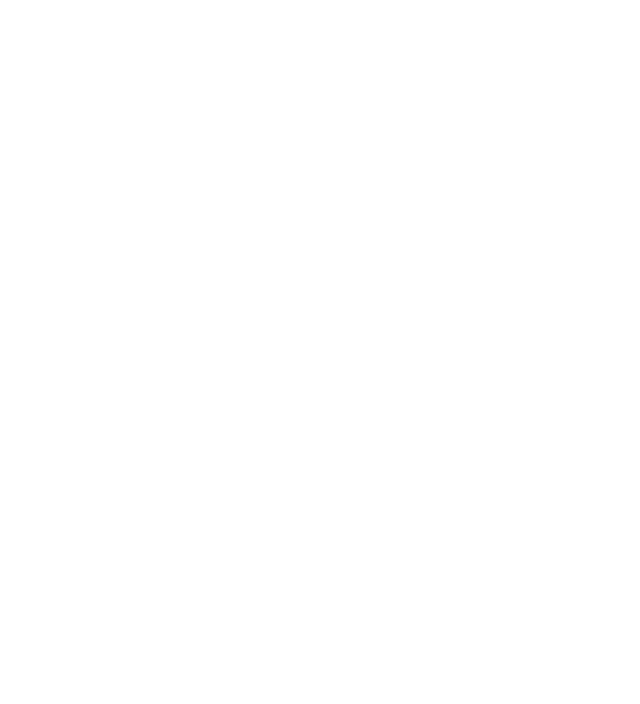
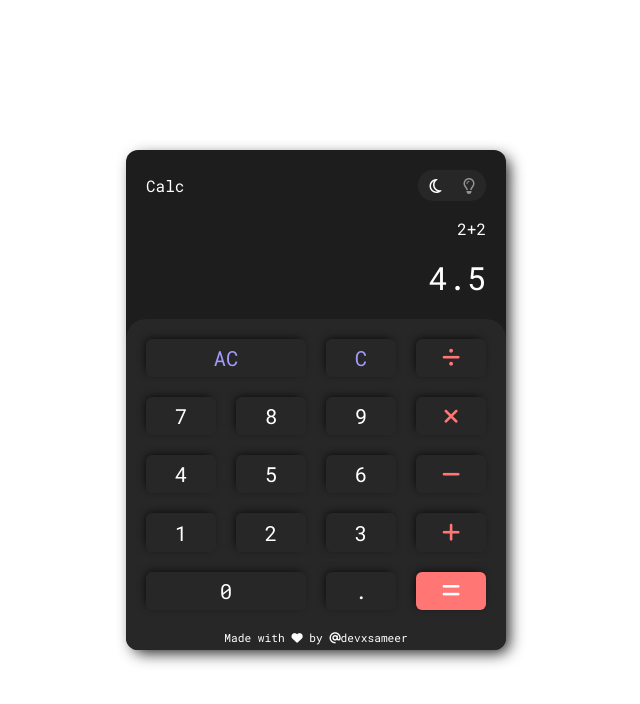
Before and after one commit to devxsameer/odin-calculator, a plain HTML site: page index.html in a window 1280 px wide. Shown: the whole page, without its empty margins (324-964 px from the left). Drawn offline with Linux system fonts and the light colour scheme.

Commit message:
style: :lipstick: Create Ui Of Calculator

```diff
--- a/index.html
+++ b/index.html
@@ -5,8 +5,53 @@
     <meta name="viewport" content="width=device-width, initial-scale=1.0" />
     <title>Odin Calculator</title>
     <link rel="stylesheet" href="./style.css" />
+    <script
+      src="https://kit.fontawesome.com/51f3728510.js"
+      crossorigin="anonymous"
+    ></script>
   </head>
   <body>
+    <div class="container">
+      <div class="calculator">
+        <div class="screen">
+          <div class="screen-header">
+            <span>Calc</span>
+            <div class="color-mode">
+              <i class="fa-regular fa-moon active-color"></i>
+              <i class="fa-regular fa-lightbulb"></i>
+            </div>
+          </div>
+          <div class="mini-screen">2+2</div>
+          <div class="main-screen">4.5</div>
+        </div>
+        <div class="wrapper">
+          <div class="button large-btn blue">AC</div>
+          <div class="button blue">C</div>
+          <div class="button red"><i class="fa-solid fa-divide"></i></div>
+          <div class="button">7</div>
+          <div class="button">8</div>
+          <div class="button">9</div>
+          <div class="button red"><i class="fa-solid fa-xmark"></i></div>
+          <div class="button">4</div>
+          <div class="button">5</div>
+          <div class="button">6</div>
+          <div class="button red"><i class="fa-solid fa-minus"></i></div>
+          <div class="button">1</div>
+          <div class="button">2</div>
+          <div class="button">3</div>
+          <div class="button red"><i class="fa-solid fa-plus"></i></div>
+          <div class="button large-btn">0</div>
+          <div class="button">.</div>
+          <div class="button special"><i class="fa-solid fa-equals"></i></div>
+        </div>
+        <div class="footer">
+          Made with <i class="fa-solid fa-heart"></i> by
+          <a href="https://github.com/devxsameer" target="_blank"
+            ><i class="fa-solid fa-at"></i>devxsameer</a
+          >
+        </div>
+      </div>
+    </div>
     <script src="./script.js"></script>
   </body>
 </html>
--- a/style.css
+++ b/style.css
@@ -0,0 +1,124 @@
+@import url("https://fonts.googleapis.com/css2?family=Roboto+Mono:ital,wght@0,100..700;1,100..700&display=swap");
+* {
+  margin: 0;
+  padding: 0;
+  box-sizing: border-box;
+}
+:root {
+  font-family: "Roboto Mono", monospace;
+  --primary-color: #1d1d1d;
+  --secondary-color: #282727;
+  --text-color: white;
+  --text-secondary-color: rgba(255, 255, 255, 0.5);
+  --button-color-primary: #ff7675;
+  --button-color-secondary: #a29bfe;
+}
+.container {
+  background-color: var(--text-color);
+  height: 100vh;
+  display: flex;
+  align-items: center;
+  justify-content: center;
+}
+.calculator {
+  width: 380px;
+  height: 500px;
+  background-color: var(--primary-color);
+  border-radius: 12px;
+  box-shadow: 5px 5px 15px -2px var(--primary-color);
+  display: flex;
+  flex-direction: column;
+  justify-content: stretch;
+  overflow: hidden;
+}
+/* Main Screen */
+.screen,
+.wrapper {
+  padding: 20px;
+}
+.screen {
+  flex: 35%;
+  display: flex;
+  flex-direction: column;
+  justify-content: space-between;
+}
+.mini-screen,
+.main-screen {
+  text-align: right;
+  color: var(--text-color);
+}
+.main-screen {
+  font-size: 2rem;
+}
+.screen-header {
+  display: flex;
+  align-items: center;
+  justify-content: space-between;
+  color: var(--text-color);
+}
+.screen-header .color-mode {
+  background-color: var(--secondary-color);
+  padding: 5px;
+  border-radius: 15px;
+  color: var(--text-secondary-color);
+}
+.color-mode i {
+  margin: 0px 6px;
+}
+.active-color {
+  color: var(--text-color);
+}
+.wrapper {
+  background-color: var(--secondary-color);
+  flex: 65%;
+  border-radius: 20px 20px 0px 0px;
+  display: flex;
+  flex-flow: row wrap;
+  gap: 20px;
+}
+.button {
+  flex: 20%;
+  border: 2px solid transparent;
+  border-radius: 6px;
+  display: flex;
+  align-items: center;
+  justify-content: center;
+  box-shadow: -2px -2px 10px -3px black;
+  color: white;
+  font-size: 1.3rem;
+  transition: 0.4s ease box-shadow;
+  transition: 0.4s ease font-size;
+}
+.button:hover {
+  box-shadow: 2px 2px 10px -3px black;
+  font-size: 1.4rem;
+}
+/* Styling Special Buttons */
+.red {
+  color: var(--button-color-primary);
+}
+.blue {
+  color: var(--button-color-secondary);
+}
+.special {
+  background-color: var(--button-color-primary);
+  color: var(--text-color);
+}
+.large-btn {
+  min-width: 160px;
+}
+/* Footer */
+.footer {
+  text-align: center;
+  background-color: var(--secondary-color);
+  padding: 0 0 5px 0;
+  font-size: 0.7em;
+  color: var(--text-color);
+}
+.footer a {
+  text-decoration: none;
+  color: inherit;
+}
+.footer a:hover {
+  text-decoration: underline;
+}
```
